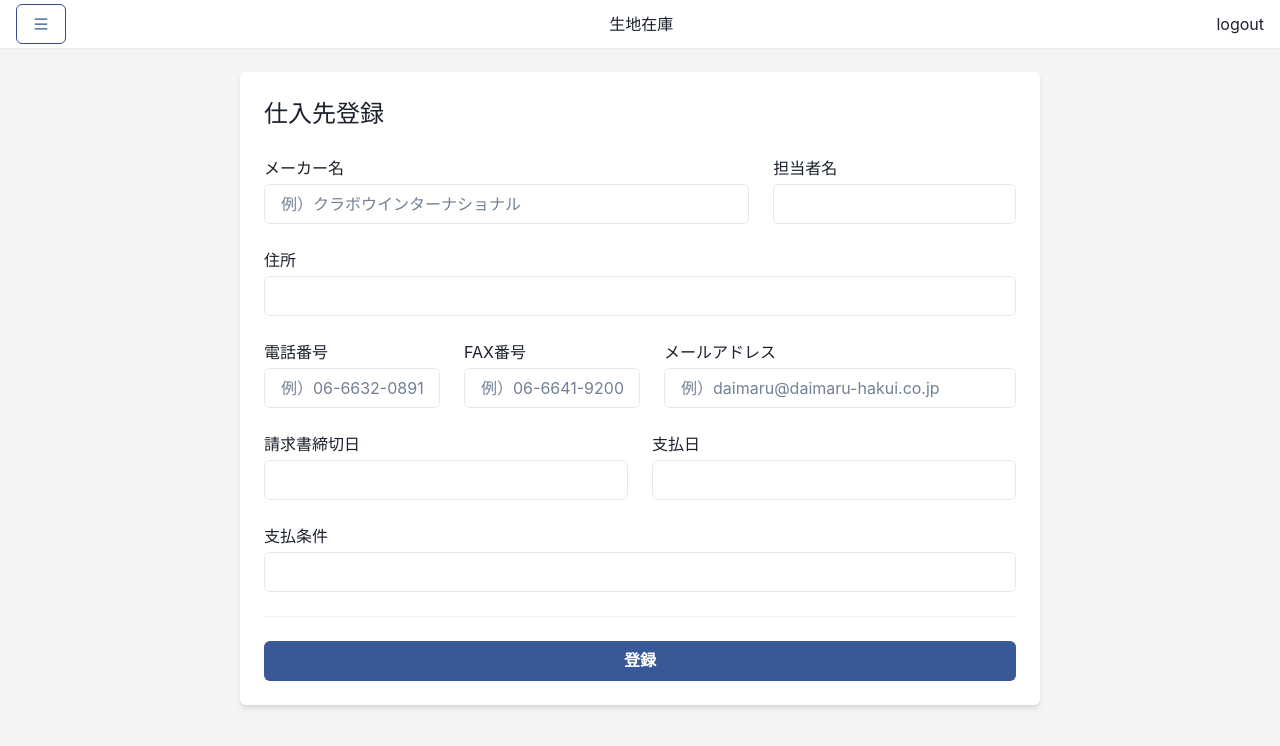
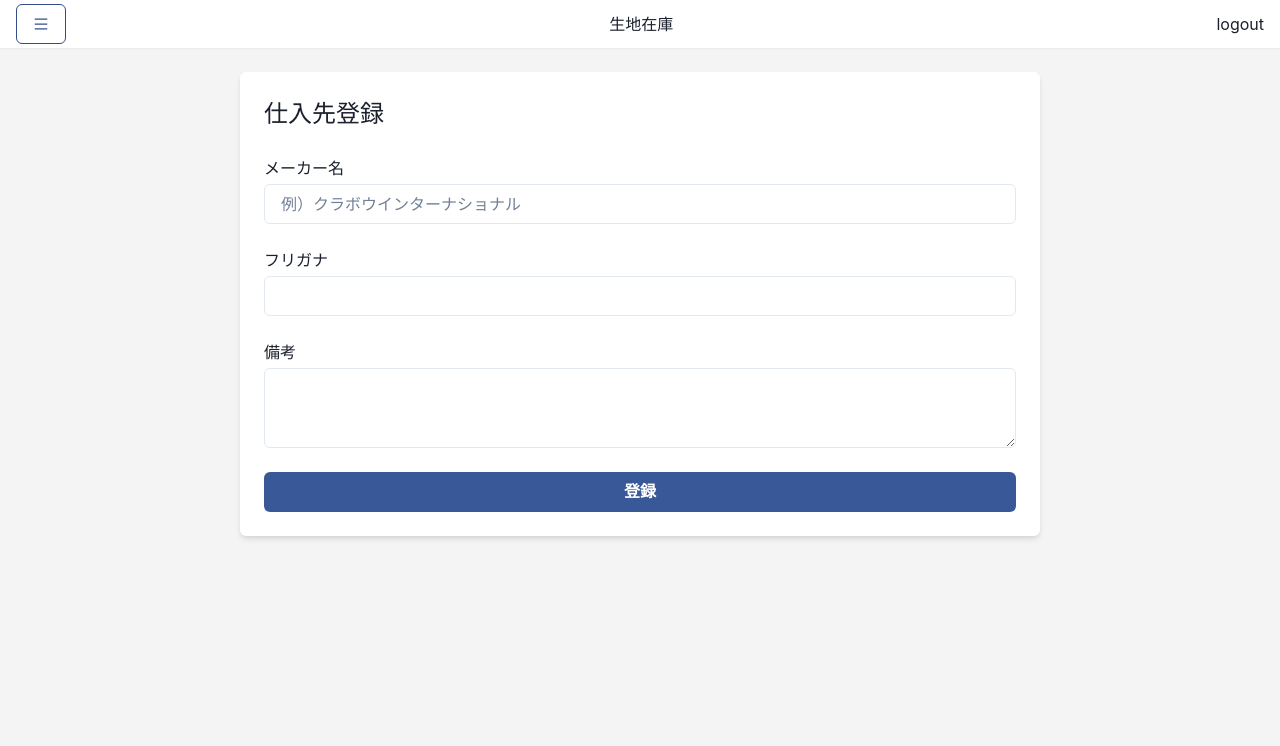
Before and after one commit to daimaru-hakui/daimaru-kijizaiko, a Next.js app: page /supplier/new in a window 1280 px wide. Shown: the top 746 px of the page. Built offline with nearby package versions, Linux system fonts and the light colour scheme.

Commit message:
仕入れ先登録変更

```diff
--- a/src/pages/products/index.tsx
+++ b/src/pages/products/index.tsx
@@ -29,8 +29,8 @@ const Products = () => {
               <Th>単価</Th>
               <Th>徳島在庫</Th>
               <Th>外部在庫</Th>
+              <Th>仕掛数量</Th>
               <Th>キープ数量</Th>
-              <Th>仕掛数量</Th>
               <Th>混率</Th>
               <Th>規格</Th>
               <Th>機能性</Th>
--- a/src/pages/supplier/new.tsx
+++ b/src/pages/supplier/new.tsx
@@ -7,6 +7,7 @@ import {
   Input,
   Stack,
   Text,
+  Textarea,
 } from "@chakra-ui/react";
 import React, { useState } from "react";
 
@@ -24,7 +25,7 @@ const SupplierNew = () => {
         仕入先登録
       </Box>
       <Stack spacing={6} mt={6}>
-        <Flex gap={6} flexDirection={{ base: "column", md: "row" }}>
+        <Flex gap={6} flexDirection={{ base: "column" }}>
           <Box w="100%" flex={2}>
             <Text>メーカー名</Text>
             <Input
@@ -35,99 +36,15 @@ const SupplierNew = () => {
             />
           </Box>
           <Box w="100%" flex={1}>
-            <Text>担当者名</Text>
+            <Text>フリガナ</Text>
             <Input mt={1} name="productNum" type="text" placeholder="" />
           </Box>
-        </Flex>
-        <Flex gap={6} alignItems="center" justifyContent="space-between">
-          <Box flex={2}>
-            <Text>住所</Text>
-            <Input
-              mt={1}
-              name="address"
-              type="text"
-              placeholder=""
-              onChange={handleInputChange}
-            />
+          <Box w="100%" flex={1}>
+            <Text>備考</Text>
+            <Textarea mt={1} />
           </Box>
         </Flex>
-        <Flex
-          gap={6}
-          alignItems="center"
-          justifyContent="space-between"
-          flexDirection={{ base: "column", md: "row" }}
-        >
-          <Box w="100%" flex="1">
-            <Text>電話番号</Text>
-            <Input
-              mt={1}
-              name="tel"
-              type="number"
-              placeholder="例）06-6632-0891"
-              onChange={handleInputChange}
-            />
-          </Box>
-          <Box w="100%" flex="1">
-            <Text>FAX番号</Text>
-            <Input
-              mt={1}
-              name="fax"
-              type="number"
-              placeholder="例）06-6641-9200"
-              onChange={handleInputChange}
-            />
-          </Box>
-          <Box w="100%" flex="2">
-            <Text>メールアドレス</Text>
-            <Input
-              mt={1}
-              name="fax"
-              type="mail"
-              placeholder="例）daimaru@daimaru-hakui.co.jp"
-              onChange={handleInputChange}
-            />
-          </Box>
-        </Flex>
-        <Flex
-          gap={6}
-          alignItems="center"
-          justifyContent="space-between"
-          flexDirection={{ base: "column", md: "row" }}
-        >
-          <Box flex={1} w="100%">
-            <Text>請求書締切日</Text>
-            <Input
-              mt={1}
-              name="productName"
-              type="number"
-              placeholder=""
-              onChange={handleInputChange}
-            />
-          </Box>
-          <Box flex={1} w="100%">
-            <Text>支払日</Text>
-            <Input
-              mt={1}
-              name="productName"
-              type="number"
-              placeholder=""
-              onChange={handleInputChange}
-            />
-          </Box>
-        </Flex>
-        <Flex gap={6} alignItems="center" justifyContent="space-between">
-          <Box flex={{ base: 1, md: 2 }}>
-            <Text>支払条件</Text>
-            <Input
-              mt={1}
-              name="productName"
-              type="number"
-              placeholder=""
-              onChange={handleInputChange}
-            />
-          </Box>
-        </Flex>
-        <Divider />
+
         <Button colorScheme="facebook">登録</Button>
       </Stack>
     </Container>
```
Also changed, not shown: src/components/order/InAndOutOrder.tsx (+18 -1 lines), src/pages/products/new.tsx (+33 -4 lines), src/pages/supplier/index.tsx (+7 -22 lines).
